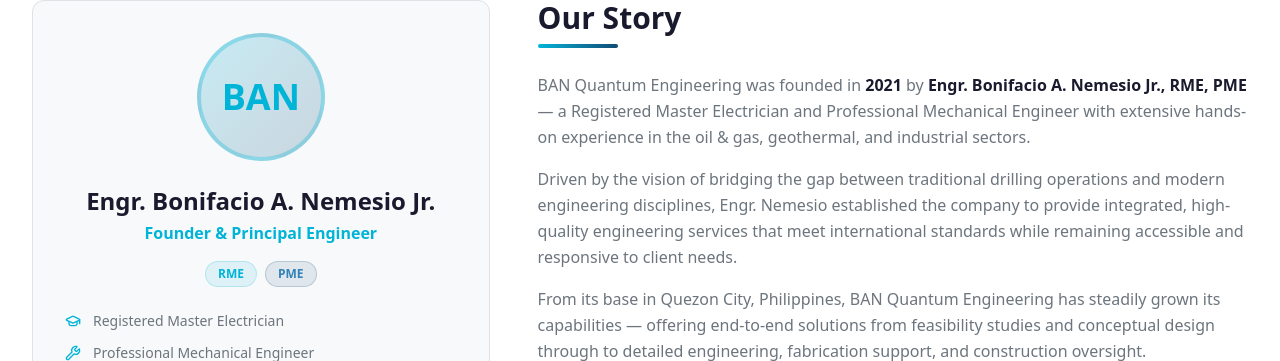
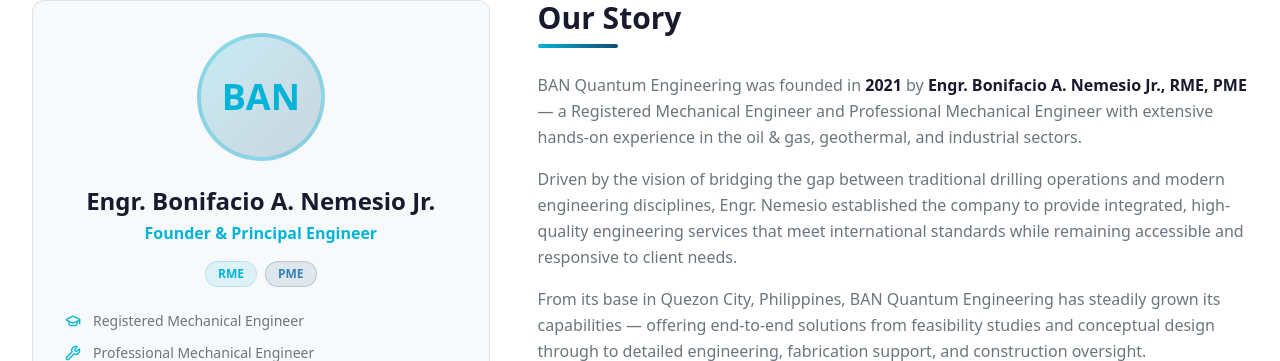
Before and after one commit to nemsboni-bot/BAN-QUANTUM-ENGINEER, a Next.js app: page /about in a window 1280 px wide. Shown: the part 591-952 px from the top of the page. Built offline with nearby package versions, Linux system fonts and the light colour scheme.

Commit message:
Fix RME meaning: Registered Mechanical Engineer (not Master Electrician)
Correct the founder's credential description on the About page.

https://claude.ai/code/session_01Rqr1BZfmUnvonh6dmkzA4M

```diff
--- a/src/app/about/page.tsx
+++ b/src/app/about/page.tsx
@@ -122,7 +122,7 @@ export default function AboutPage() {
               <div className="mt-6 space-y-3 text-left">
                 <div className="flex items-center gap-3 text-sm text-steel">
                   <GraduationCap className="w-4 h-4 text-accent shrink-0" />
-                  Registered Master Electrician
+                  Registered Mechanical Engineer
                 </div>
                 <div className="flex items-center gap-3 text-sm text-steel">
                   <Wrench className="w-4 h-4 text-accent shrink-0" />
@@ -154,7 +154,7 @@ export default function AboutPage() {
               <p>
                 BAN Quantum Engineering was founded in <strong className="text-foreground">2021</strong> by{" "}
                 <strong className="text-foreground">Engr. Bonifacio A. Nemesio Jr., RME, PME</strong> — a
-                Registered Master Electrician and Professional Mechanical Engineer with extensive
+                Registered Mechanical Engineer and Professional Mechanical Engineer with extensive
                 hands-on experience in the oil &amp; gas, geothermal, and industrial sectors.
               </p>
               <p>
```
